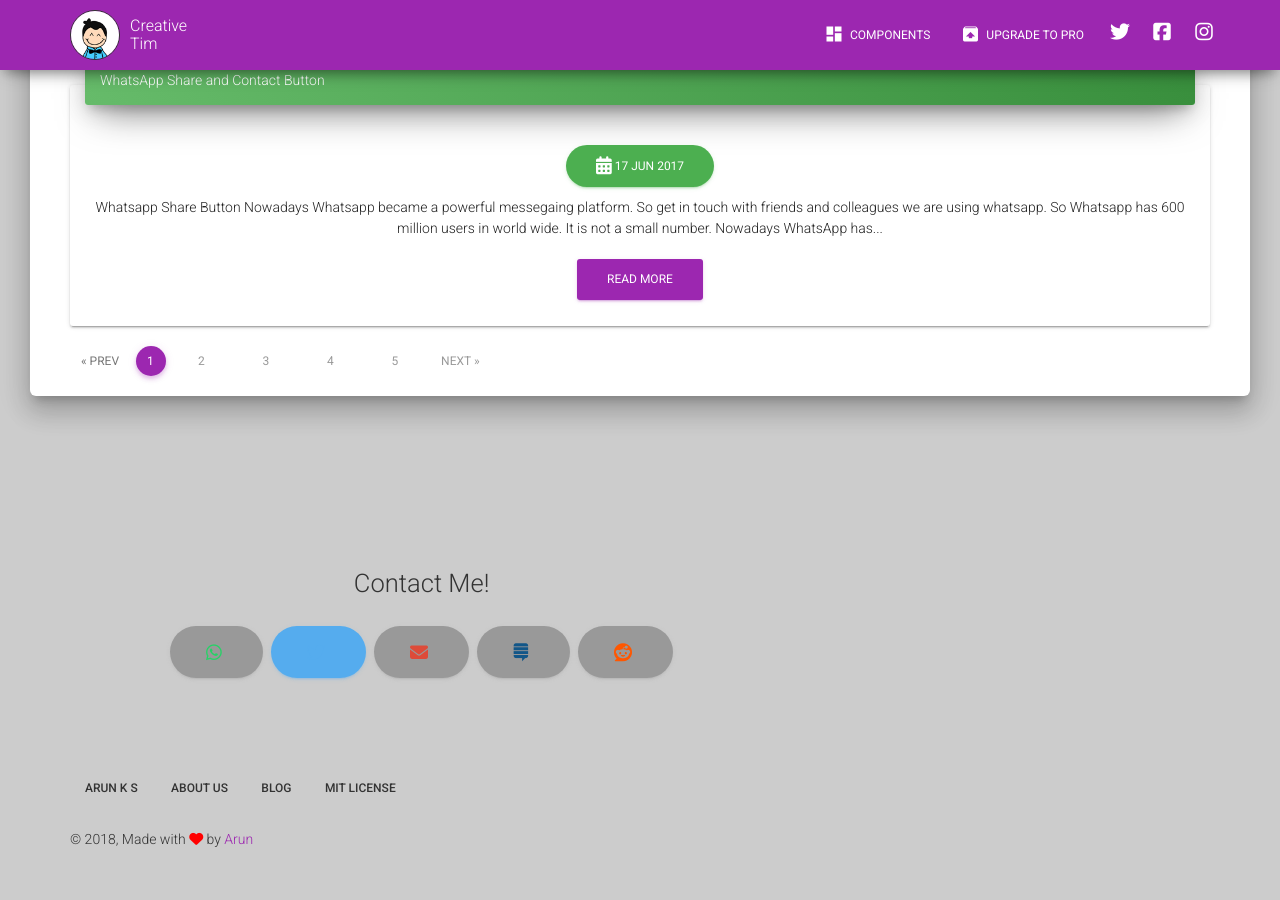
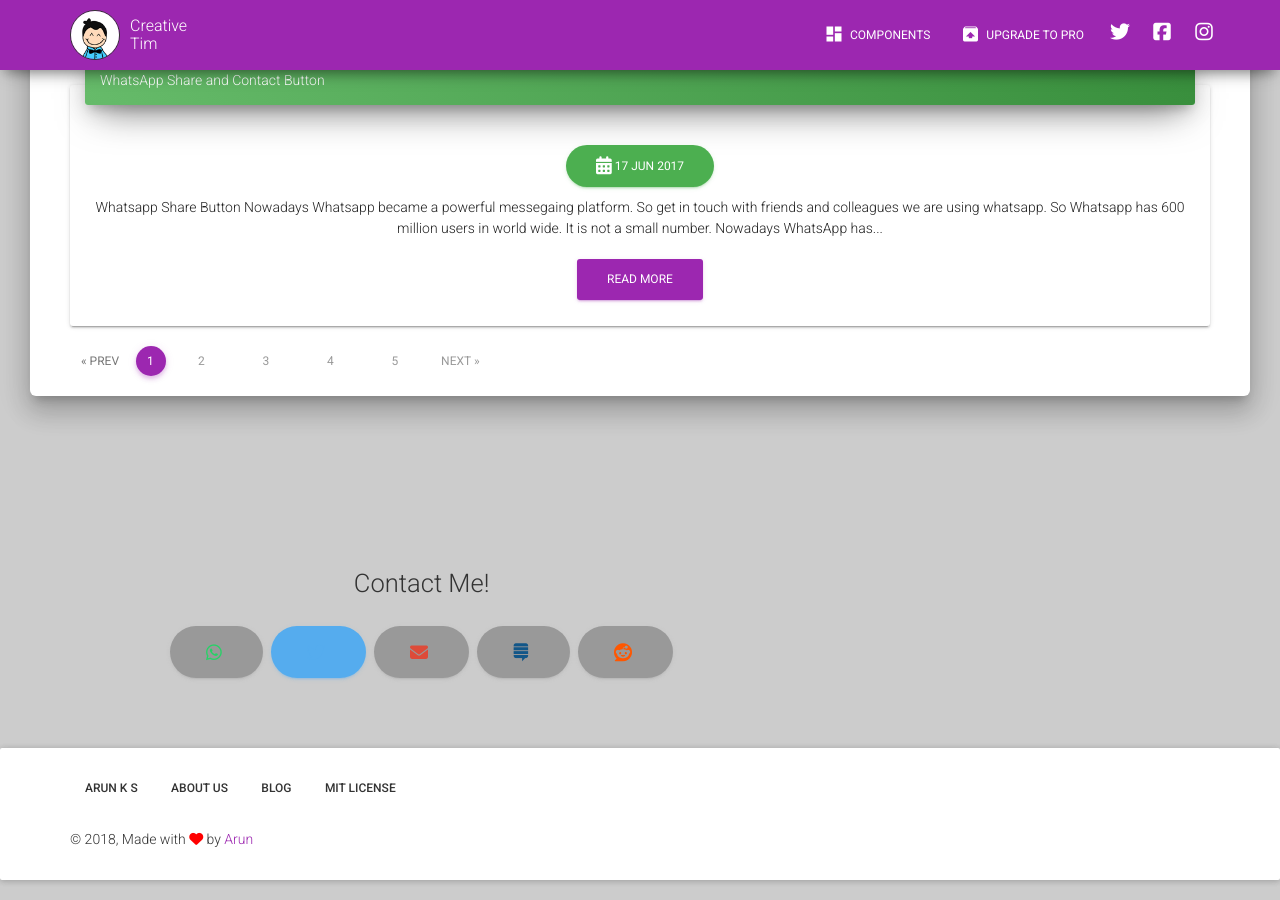
Before and after one commit to tip4programs/imbue, a Jekyll site: the page built from index.html, in a window 1280 px wide and 900 px high, scrolled down 995 px. Built offline with Jekyll 4.4.1, drawn with Linux system fonts in a browser that asks for light colours; nearby versions of some CDN libraries; the list of posts is cut into pages by our own code.

Commit message:
Update footer.html

```diff
--- a/_includes/footer.html
+++ b/_includes/footer.html
@@ -1,3 +1,4 @@
+<div class="panel panel-primary">
 <footer class="footer">
             <div class="container">
                 <nav>
@@ -32,3 +33,4 @@
                      </div>
             </div>
         </footer>
+</div>
```
